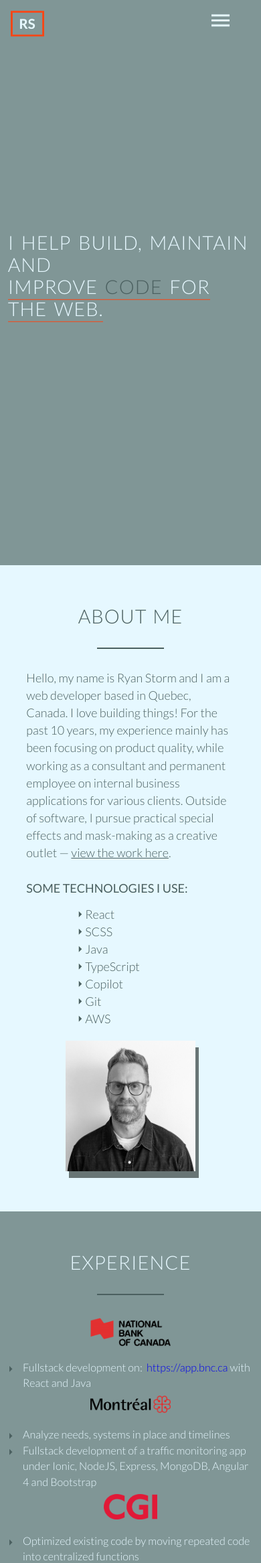
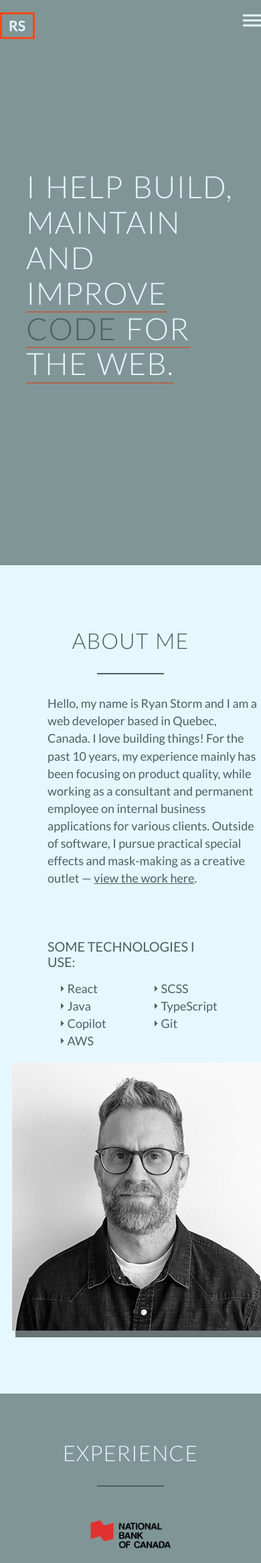
Before and after one commit to rstor1/rs-web2, a PHP site: page / in a window 390 px wide. Shown: the top 2334 px of the page at 67% size. Run offline with PHP 8.4, Linux system fonts and the light colour scheme; style sheets or scripts are compiled from the project's sources; some libraries are stand-ins or nearby versions; some web fonts are replaced.

Commit message:
Add responsive adjustments for the modern developer design.

```diff
--- a/resources/css/queries.css
+++ b/resources/css/queries.css
@@ -1,262 +1,84 @@
 /* RESPONSIVE */
-
-/* Big tablet to 1200px: widths smaller than the 1140px row */
 @media only screen and (max-width: 1200px) {
   .hero-text-box {
     width: 100%;
     padding: 0 2%;
   }
-
-    .row { padding: 0 2%; }
-
-    .section-experience {
-        height: 100%;
-        padding: 60px 0px;
 }
 
-    img {
-        width: 50%;
-        height: auto;
+@media only screen and (max-width: 1023px) {
+  body {
+    font-size: 18px;
+  }
+
+  section {
+    padding: 60px 0;
+  }
+
+  .long-copy {
+    width: 90%;
   }
 }
 
-
-/* Ipad portrait mode: from 768px to 1023px */
-@media only screen and (max-width: 1023px) {
-    body { font-size: 18px; }
-    section { padding: 60px 0; }
-
-    .long-copy {
-        width: 80%;
-        margin-left: 10%;
-    }
-
-    .section-experience {
-        height: 100%;
-        padding: 60px 10px;
-    }
-
-    img {
-          width: 50%;
-          height: auto;
-        }
-
-    .tech-header {
-        width: 75%;
-        margin-left: 25%;
-        }
-
-    .tech-list {
-        line-height: 145%;
-        display: block;
-        margin-left: 40%;
-
-        }
-}
-
-
-/* Small phones to small tablets: from 481 to 767px */
 @media only screen and (max-width: 767px) {
   .hero-text-box {
-            font-size: 12px;
-            width: 100%;
+    width: 88%;
     padding: 0 4%;
-        }
-    .col { width: 100%; }
-
-        .main-span {
-          padding-bottom: 1px;
-          border-bottom: 1px solid #fa4615;
-          line-height: 30px;
-          margin: 2px 0;
-        }
-
-/*
-        .main-nav { margin-top: 35px; }
-*/
-        .mobile-nav-icon { display: inline-block; }
-        .main-nav {
-            float: left;
-            margin-top: 22px;
-            margin-left: 50%;
-        }
-        .main-nav li {
-            display: block;
-        }
-
-        .main-nav li a:link,
-        .main-nav li a:visited{
-            display: block;
-            border: 0;
-            padding: 10px 0;
-            font-size: 100%;
-        }
-
-        .sticky .main-nav { margin-top: 10px; }
-
-        .sticky .main-nav li a:link,
-        .sticky .main-nav li a:visited { padding: 10px 0px; }
-        .sticky .mobile-nav-icon { margin-top: 10px; }
-        .sticky .mobile-nav-icon i { color: #002939; }
-
-        .logo {
-            height: 60px;
-            padding-left: 2%;
-            margin-right: 0;
-            margin-top: 10px;
-        }
-
-        .row, .hero-text-box { padding: 0 2%; }
-
-        h2 {
-            font-size: 160%;
-        }
-
-        h3 {
-            font-size: 100%;
-            margin-left: 20%;
-        }
-
-        img {
-          width: 40%;
-          height: auto;
-        }
-
-        .tech-list {
-            display: block;
-            margin-left: 35%;
-
-        }
-
-        .tech-header {
-            width: 70%;
-            margin-left: 25%;
-        }
-
-        .social-list {
-            width: 15%;
-            margin: auto;
-        }
-
-        .company-heading {
-            width: 60%;
-        }
-
-    .main-nav { display: none; }
-}
-
-
-/* Small phones: from 0 to 480px */
-@media only screen and (max-width: 480px) {
-        .hero-text-box {
-            font-size: 12px;
-            width: 100%;
-            padding: 0 3%;
-        }
-
-        .main-span {
-          padding-bottom: 0px;
-          line-height: 100px;
-          margin: 0px 0;
   }
 
   .mobile-nav-icon {
     display: inline-block;
-            padding-right: 4%;
-            position: absolute;
-            margin-left: 250px;
-
-        }
-        .long-copy {
-            font-weight: 300;
   }
 
   .main-nav {
     float: left;
-            margin-top: 0px;
-            margin-right: 80px;
+    clear: both;
+    width: 100%;
+    margin-top: 16px;
+    display: none;
   }
 
   .main-nav li {
     display: block;
-            padding-top: 2px;
-            margin-top: 0px;
-            margin-right: 30px;
+    margin: 0;
   }
 
   .main-nav li a:link,
-        .main-nav li a:visited{
+  .main-nav li a:visited {
     display: block;
+    padding: 10px 0;
     border: 0;
-            font-size: 100%;
   }
 
-        .sticky .main-nav { margin-top: 1px; }
-
-        .sticky .main-nav li a:link,
-        .sticky .main-nav li a:visited {
-            padding-bottom: 10px;
-            padding-right: 30px;
-            padding-top: 1px;
+  .logo {
+    height: 52px;
+    margin-top: 12px;
   }
 
-        .main-span {
-          padding-bottom: 2px;
-          border-bottom: 1px solid #fa4615;
-          line-height: 10px;
+  .section-about .row {
+    padding: 24px 18px;
   }
 
-        .logo,
-        .logo-dark{
-            height: 50px;
-            padding-left: 4%;
-            margin-right: 0;
+  .tech-list li {
+    width: 100%;
+    justify-content: center;
+  }
 }
 
-        .row { padding: 0 0.1%; }
-
-        .clients-heading {
-            padding-top: 5px;
-            padding-bottom: 8px;
+@media only screen and (max-width: 480px) {
+  h1 {
+    font-size: clamp(2.3rem, 11vw, 3.3rem);
   }
 
-        .experience-lists {
-            margin-top: 3px;
+  section {
+    padding: 70px 0;
   }
 
-        .h3-responsive {
-            margin-left: 10%;
+  .box {
+    padding: 20px 18px;
   }
 
-        .tech-list {
-            display: block;
-            margin-left: 25%;
-            font-weight: 300;
+  .social-icons {
+    font-size: 1.6rem;
   }
-
-        .tech-header {
-            width: 80%;
-            margin-left: 10%;
 }
-
-        .social-list {
-            width: 25%;
-            margin: auto;
-        }
-
-        img {
-            width: 50%;
-            height: auto;
-        }
-
-        .built-by {
-            font-weight: 300;
-        }
-
-        .company-heading {
-            width: 60%;
-        }
-
-     .main-nav { display: none; }
-
-}
```
Lines whose indentation alone changed are shown as unchanged.
